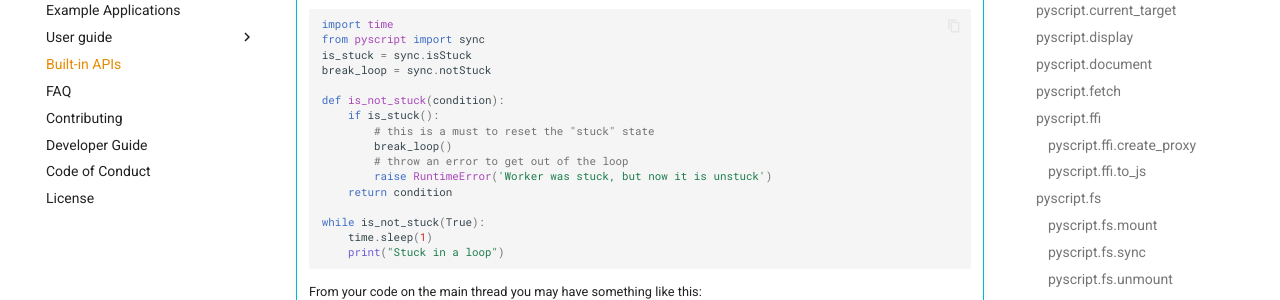
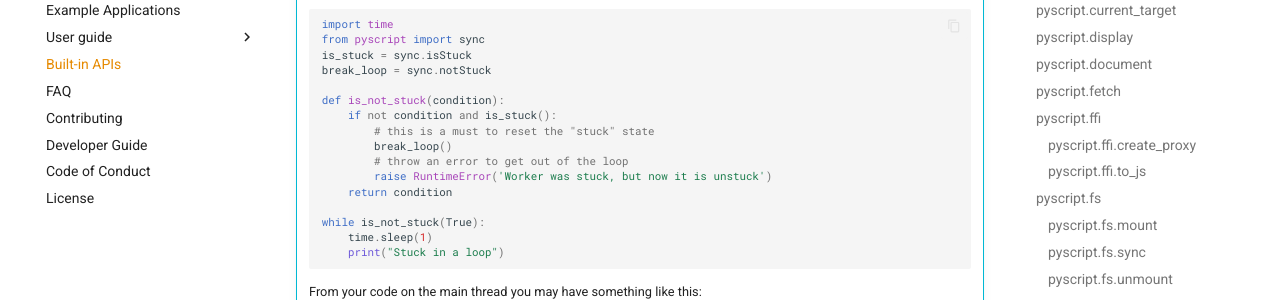
Before and after one commit to pyscript/docs, an MkDocs documentation site: the page built from docs/api.md, in a window 1280 px wide and 900 px high, scrolled down 22169 px. Shown: the part 152-452 px from the top of the window. Built offline with MkDocs 1.6.1 and Material for MkDocs 9.7.7, drawn with Linux system fonts in a browser that asks for light colours; the version menu is left out.

Commit message:
Minor edit to improve stuck conditional check.

```diff
--- a/docs/api.md
+++ b/docs/api.md
@@ -1127,7 +1127,7 @@ PyWorker("worker.py", type="micropython")
     break_loop = sync.notStuck
 
     def is_not_stuck(condition):
-        if is_stuck():
+        if not condition and is_stuck():
             # this is a must to reset the "stuck" state
             break_loop()
             # throw an error to get out of the loop
```
